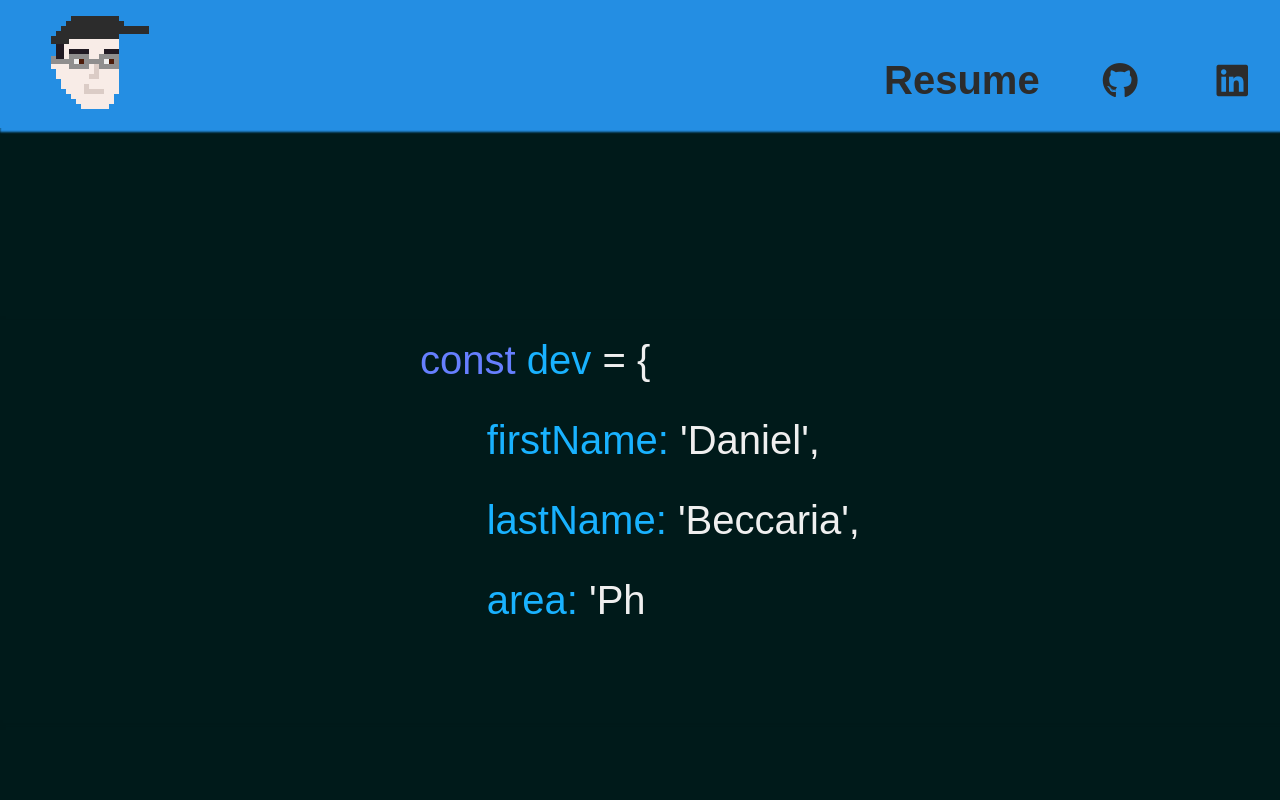
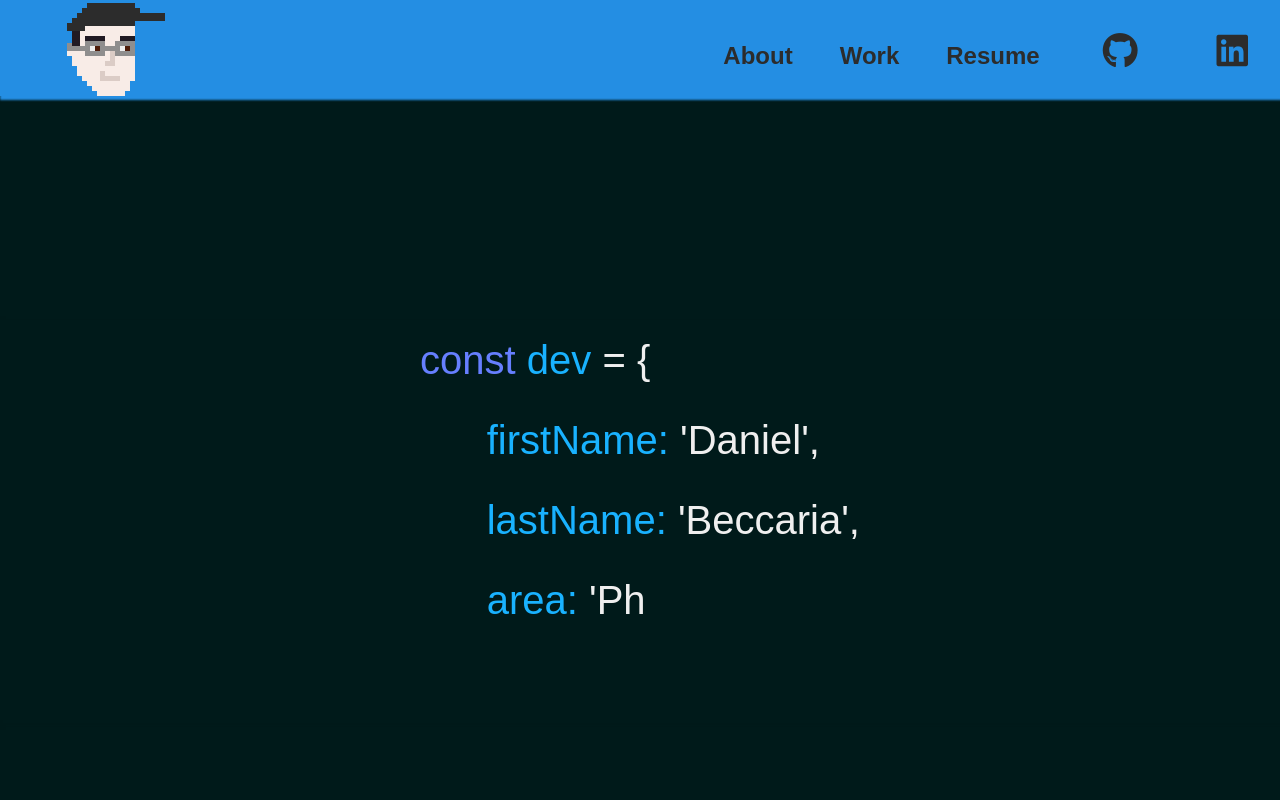
Before and after one commit to timegated/landing-page-2020, a plain HTML site: page index.html in a window 1280 px wide. Shown: the top 800 px of the page. Drawn offline with Linux system fonts and the light colour scheme; a web font is replaced by a local one.

Commit message:
navbar: resized elements for more screen real-estate

```diff
--- a/assets/css/dan.scss
+++ b/assets/css/dan.scss
@@ -59,8 +59,8 @@ $dan: (($t, $t, $t, $t, $t, $b, $b, $b, $b, $b, $b, $b, $b, $b, $t, $t, $t, $t,
 
 .sp-pixel {
     display: block;
-    width: calc(25 * #{$size});
-    height: calc(25 * #{$size});
+    width: calc(20 * #{$size});
+    height: calc(20 * #{$size});
     margin-top: 5rem;
     margin-left: 1rem;
 
@@ -79,8 +79,8 @@ $dan: (($t, $t, $t, $t, $t, $b, $b, $b, $b, $b, $b, $b, $b, $b, $t, $t, $t, $t,
 @media all and (min-width: 800px) {
     .sp-pixel {
         display: block;
-        width: calc(30 * 5px);
-        height: calc(30 * 5px);
+        width: calc(20 * 5px);
+        height: calc(20 * 5px);
         margin-top: 2rem;
         margin-right: 1.5rem;
 
--- a/assets/css/main.css
+++ b/assets/css/main.css
@@ -451,7 +451,7 @@ html, body {
         left: 0;
         top: 0;
         width: 100%;
-        height: 8rem;
+        height: 6rem;
         padding: 0;
         overflow: hidden;
         background: #248EE3;
@@ -462,9 +462,9 @@ html, body {
     .main-menu div {
         float: left;
         margin: 0;
-        line-height: 9rem;
+        line-height: 6rem;
         color: #FFF;
-        padding: 1rem;
+        padding: 0.2rem;
         padding-left: 30px;
     }
 
@@ -472,8 +472,8 @@ html, body {
         display: block;
         float: right;
         height: 10rem;
-        font-size: 2.5rem;
-        line-height: 8rem;
+        font-size: 1.5rem;
+        line-height: 5rem;
         margin-left: 15px;
         /* min-width: 50px; */
         text-align: center;
--- a/index.html
+++ b/index.html
@@ -33,6 +33,8 @@
                         <i class="fab fa-github"></i>
                     </a>
                     <a class="main-menu__link" href="assets/resume/DJBResume_WebDev.pdf" target="_blank">Resume</a>
+                    <a class="main-menu__link" href="#projects">Work</a>
+                    <a class="main-menu__link" href="#about">About</a>
         </nav>
         <!-- Nav Parent End -->
         <a href="#main-menu-toggle" class="backdrop" tabindex="-1" hidden></a>
@@ -51,13 +53,13 @@
 
         </div>
         <!--About Me-->
-        <div class="about-container">
+        <div id="about" class="about-container">
             <div class="about-title">
                 <h3>About</h3>
             </div>
 
             <p class="about-blurb"> Staying up to date with current front-end technology while sticking with what works. Always curious to try new tech, apply
-                different approaches, and work as part of a team. I find the process of creating fully functioning web applications consistently rewarding.</p>
+                different approaches, and work as part of a team. I find the process of creating functioning web applications consistently rewarding.</p>
         </div>
     </main>
     <!-- Footer -->
```
Also changed, not shown: assets/css/selfpixel.css.
